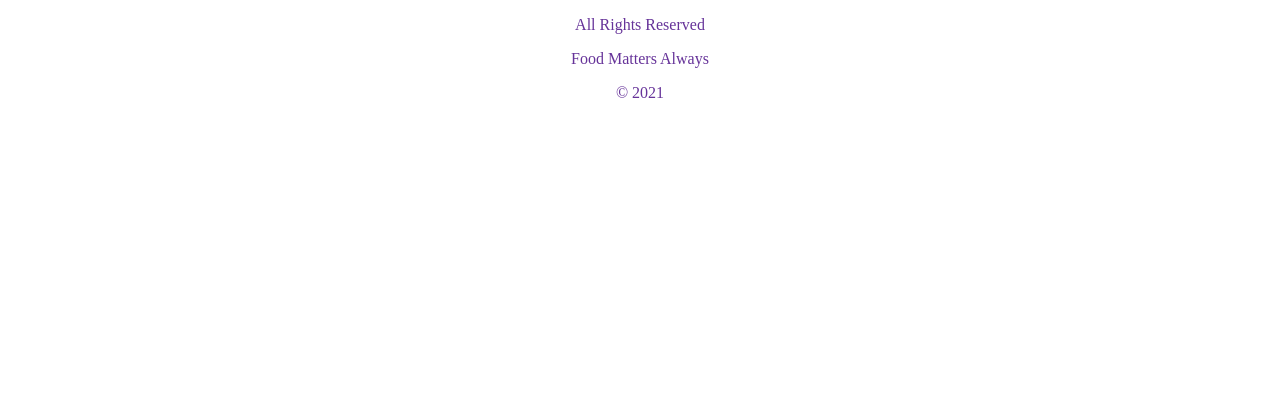
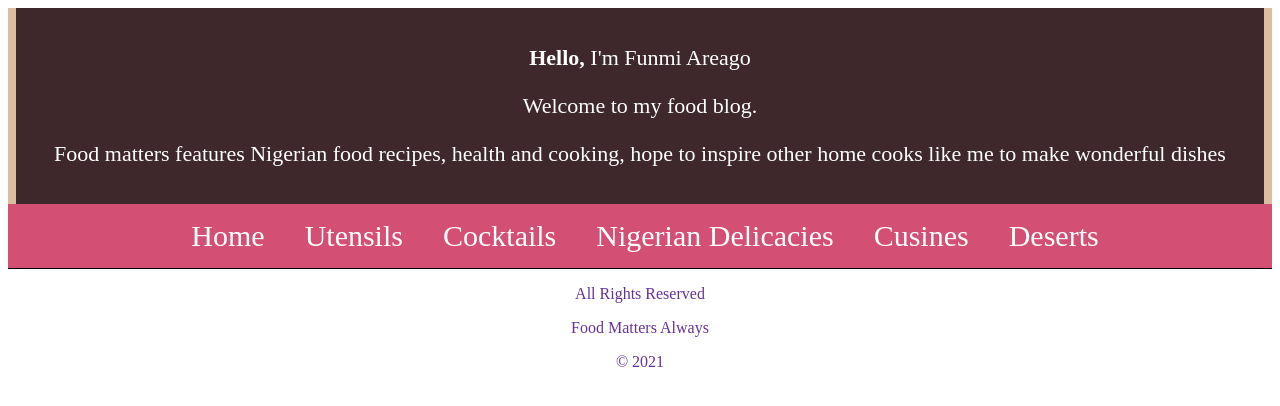
Before and after one commit to Fummite/FoodMattersBlog, a plain HTML site: page index.html in a window 1280 px wide. Drawn offline with Linux system fonts and the light colour scheme.

Commit message:
Header session and navigation added.

```diff
--- a/index.html
+++ b/index.html
@@ -3,10 +3,58 @@
 <head>
     <meta charset="UTF-8">
     <title>Food Preservation</title>
+    <style>
+        .intro {
+            Background-color:#3E282BFF;
+            text-align:center;
+            color:white;
+            font-size: 22px;
+            border-left: 8px solid #DBBEA1FF;
+            border-right: 8px solid #DBBEA1FF;
+            padding: 15px;
+        }
+        .maps {
+            Background-color:#D34F73FF;
+            color: white;
+
+
+            display: flex;
+            justify-content: center;
+        }
+        a{
+            margin-left: 10px;
+            background: transparent;
+            font-size: 30px;
+            text-decoration: none;
+            color: white;
+            padding: 15px;
+        }
+        a:hover{
+            font-size: 30px;
+            background: white;
+            padding: 15px;
+            text-decoration: none;
+            color: #D34F73FF;
+        }
+    </style>
 </head>
 <body>
+<div class="intro">
+<p><b>Hello,</b> I'm Funmi Areago</p>
+    <p>Welcome to my food blog. </p>
+    <p> Food matters features Nigerian food recipes, health and
+        cooking, hope to inspire other home cooks like me to make wonderful dishes</p>
+</div>
+<div class="maps">
+    <a href="index.html">Home</a>
+    <a href="utensil.html">Utensils</a>
+    <a href="cocktails.html">Cocktails</a>
+    <a href="nigerian_delicacies.html">Nigerian Delicacies</a>
+    <a href="cusines.html">Cusines</a>
+    <a href="deserts.html">Deserts</a>
+</div>
 <footer>
-    <div style="text-align: center;color:rebeccapurple"/>
+    <div style="text-align: center;color:rebeccapurple;border-top:1px solid black"/>
     <p>All Rights Reserved</p>
     <p>Food Matters Always</p>
     <p>&copy; 2021</p>
```
